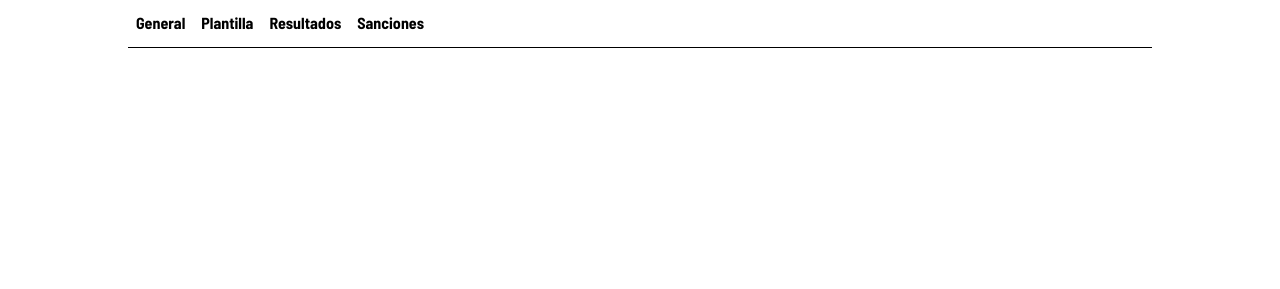
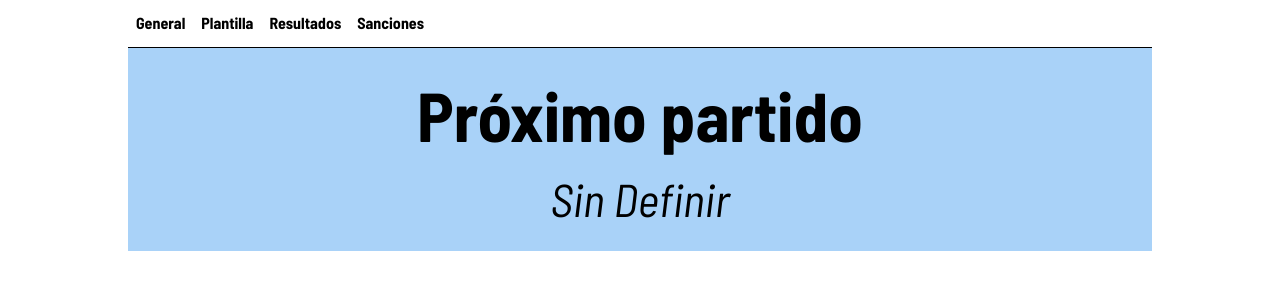
Before and after one commit to FabricioNarvaez/soccerFront, a Vue app: page /equipo in a window 1280 px wide. Shown: the part 481-770 px from the top of the page. Built offline with nearby package versions, Linux system fonts and the light colour scheme.

Commit message:
[FRONT-46] Add nextMatch sections

```diff
--- a/src/assets/css/club/club.css
+++ b/src/assets/css/club/club.css
@@ -9,3 +9,15 @@
     padding: 0 8px;
     color: var(--black);
 }
+
+.nextMatch{
+    font-size: 46px;
+    text-align: center;
+    background-color: var(--lightBlue2Palette);
+    padding-top: 25px;
+    padding-bottom: 25px;
+}
+
+.date{
+    padding-top: 15px;
+}
--- a/src/views/ClubView.vue
+++ b/src/views/ClubView.vue
@@ -18,6 +18,23 @@
             <RouterLink to="/">Resultados</RouterLink>
             <RouterLink to="/">Sanciones</RouterLink>
         </nav>
+
+        <div class="nextMatch">
+            <div class="countdown">
+                <h2 class="countTitle">Próximo partido</h2>
+                <div class="date">
+                    <div v-if="hasDate" class="countdownClock">
+                    </div>
+                    <p v-else><i>Sin Definir</i></p>
+                </div>
+            </div>
+            <div v-if="hasDate">
+                <!-- TODO: Next Match info -->
+                <p>test</p>
+            </div>
+        </div>
+
+
     </div>
 </template>
 
```
